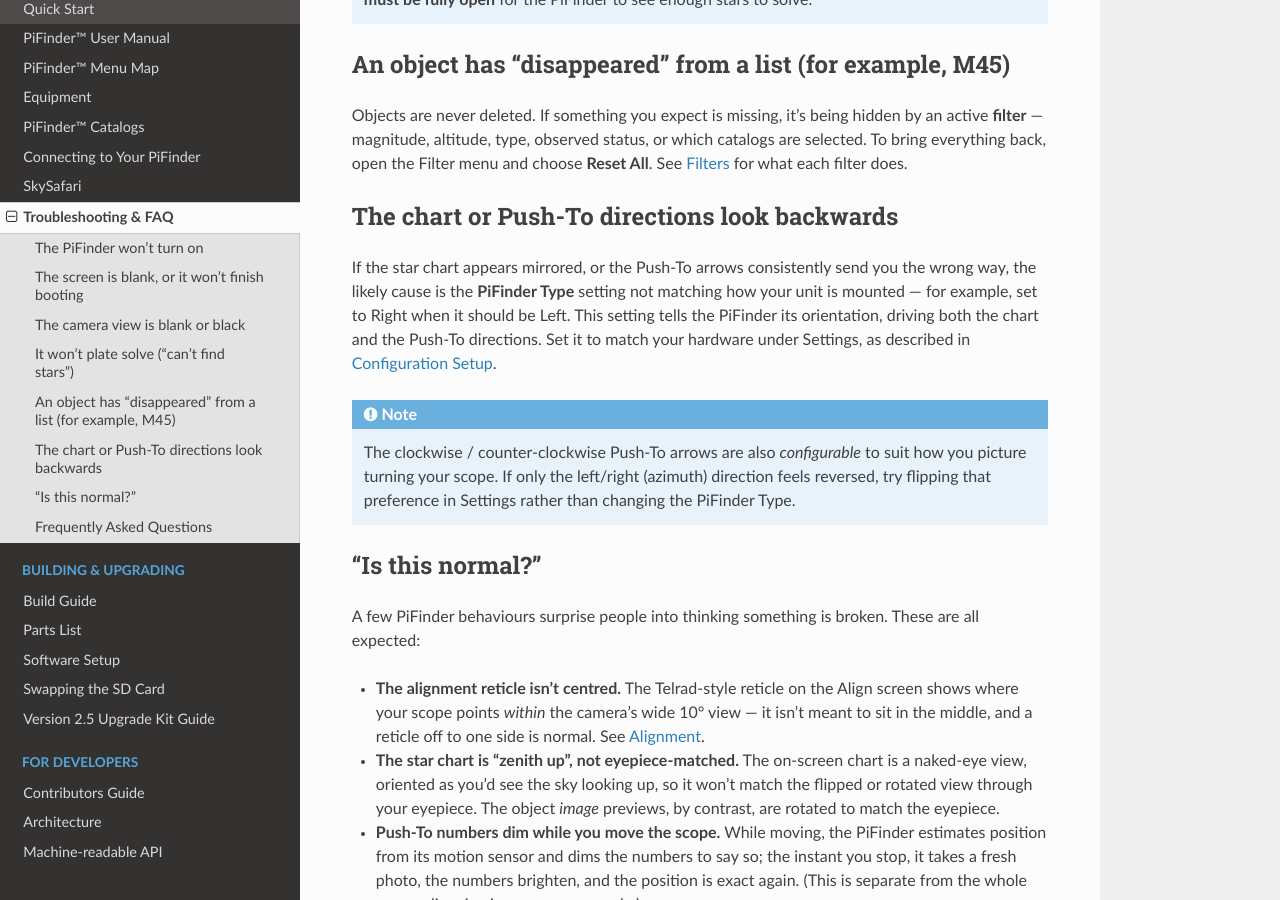
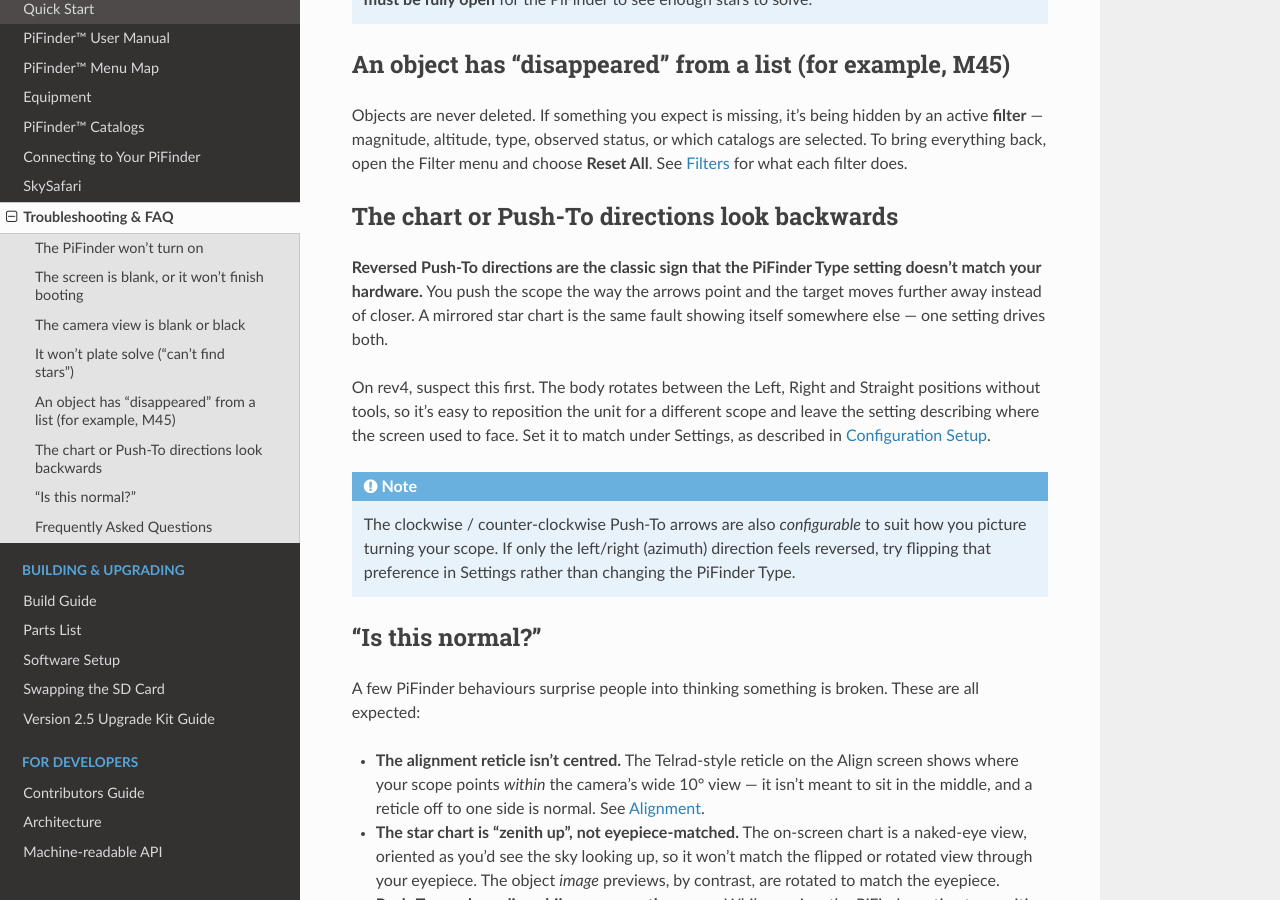
Before and after one commit to brickbots/PiFinder, a Sphinx documentation site: the page built from docs/source/troubleshooting.rst, in a window 1280 px wide and 900 px high, scrolled down 2657 px. Built offline with Sphinx 7.4.7 and the Read the Docs theme 3.1.0, drawn with Linux system fonts in a browser that asks for light colours; some of the changed text lies outside the part shown.

Commit message:
docs: reversed Push-To as the config-mismatch symptom; brightness revert
Reversed Push-To directions
---------------------------
Rich: the main symptom of the rev4's physical position not matching the
software is that Push-To sends you the wrong way.  Said plainly wherever a
reader lands on it:

- troubleshooting "The chart or Push-To directions look backwards" now
  leads with it — you push the way the arrows point and the target moves
  further away — and explains why rev4 is the revision to suspect first,
  since the body rotates without tools and the setting is easily left
  behind.  A mirrored chart is framed as the same fault seen elsewhere.
- a new FAQ entry, "I rotated my PiFinder to fit a different scope — do I
  need to change anything?", answers it where someone would actually ask.
- Configuration Setup names it as the sign to check the setting for.

Power-on takes about two seconds
--------------------------------
Rich's edit recorded that the PWR button is held for about two seconds to
turn the unit on.  Propagated to the other two places that describe the
same press — user_guide and troubleshooting — so the pages agree, and both
now mention the PWR label lighting while it boots.

Adjusting Brightness
--------------------
Reverted to the release-branch text: the v3/rev4 dimming difference isn't
worth a note here.  Added instead that the keypad backlight tracks the
screen and that Key Bright shifts the balance between the two — folded into
the paragraph rather than stacked as a second admonition.

Sphinx builds clean (-n -E, zero warnings).

Co-Authored-By: Claude Opus 5 (1M context) <noreply@anthropic.com>

```diff
--- a/docs/source/troubleshooting.rst
+++ b/docs/source/troubleshooting.rst
@@ -19,9 +19,10 @@ the `Discord server <https://discord.gg/Nk5fHcAtWD>`_ is quick to help.
 The PiFinder won't turn on
 --------------------------
 
-Power is the button marked **PWR**, on the front below the keypad.  Press it to switch the
-PiFinder on; press and hold it while the unit is running to bring up the shutdown
-confirmation.  (The **SQUARE** key never controls power.)
+Power is the button marked **PWR**, on the front below the keypad.  Press and hold it for
+about two seconds to switch the PiFinder on — the **PWR** label lights while it boots.
+Press and hold it while the unit is running to bring up the shutdown confirmation.  (The
+**SQUARE** key never controls power.)
 
 Things to check:
 
@@ -139,11 +140,15 @@ selected.  To bring everything back, open the Filter menu and choose **Reset All
 The chart or Push-To directions look backwards
 ----------------------------------------------
 
-If the star chart appears mirrored, or the Push-To arrows consistently send you the wrong
-way, the likely cause is the **PiFinder Type** setting not matching how your unit is
-mounted — for example, set to Right when it should be Left.  This setting tells the
-PiFinder its orientation, driving both the chart and the Push-To directions.  Set it to
-match your hardware under Settings, as described in
+**Reversed Push-To directions are the classic sign that the PiFinder Type setting doesn't
+match your hardware.**  You push the scope the way the arrows point and the target moves
+further away instead of closer.  A mirrored star chart is the same fault showing itself
+somewhere else — one setting drives both.
+
+On rev4, suspect this first.  The body rotates between the Left, Right and Straight
+positions without tools, so it's easy to reposition the unit for a different scope and
+leave the setting describing where the screen used to face.  Set it to match under
+Settings, as described in
 :ref:`Configuration Setup <quick_start:configuration setup>`.
 
 .. note::
@@ -228,6 +233,13 @@ Frequently Asked Questions
    — handy for asteroids, comets, or newly discovered objects — and you can also send
    targets from SkySafari.  See :ref:`user_guide:custom targets` for how.
 
+**I rotated my PiFinder to fit a different scope — do I need to change anything?**
+   Yes.  rev4 is one unit whose body rotates between the Left, Right and Straight
+   positions, and the software has to be told which one you've moved it to.  Skip that and
+   the **Push-To directions come out reversed**: you push the scope the way the arrows
+   point and the target moves further away.  Set **PiFinder Type** under Settings to match,
+   as described in :ref:`Configuration Setup <quick_start:configuration setup>`.
+
 **Can I use the PiFinder on an EQ mount?**
    Yes — the PiFinder works with any mount, and plate solving behaves the same whatever the
    mount type.  Switch it to EQ mode in the :ref:`user_guide:settings menu` by setting
--- a/docs/source/user_guide.rst
+++ b/docs/source/user_guide.rst
@@ -734,7 +734,9 @@ by step.
 Power button and shutdown
 -------------------------
 
-Press the button marked **PWR**, on the front below the keypad, to start the PiFinder.
+Press the button marked **PWR**, on the front below the keypad, and hold it for about two
+seconds to start the PiFinder.  The **PWR** label lights while it boots and goes out once
+the screen and keypad come up.
 
 .. image:: images/quick_start/rev4_power.jpeg
 
```
Also changed, not shown: docs/source/quick_start.rst (+13 -15 lines).
